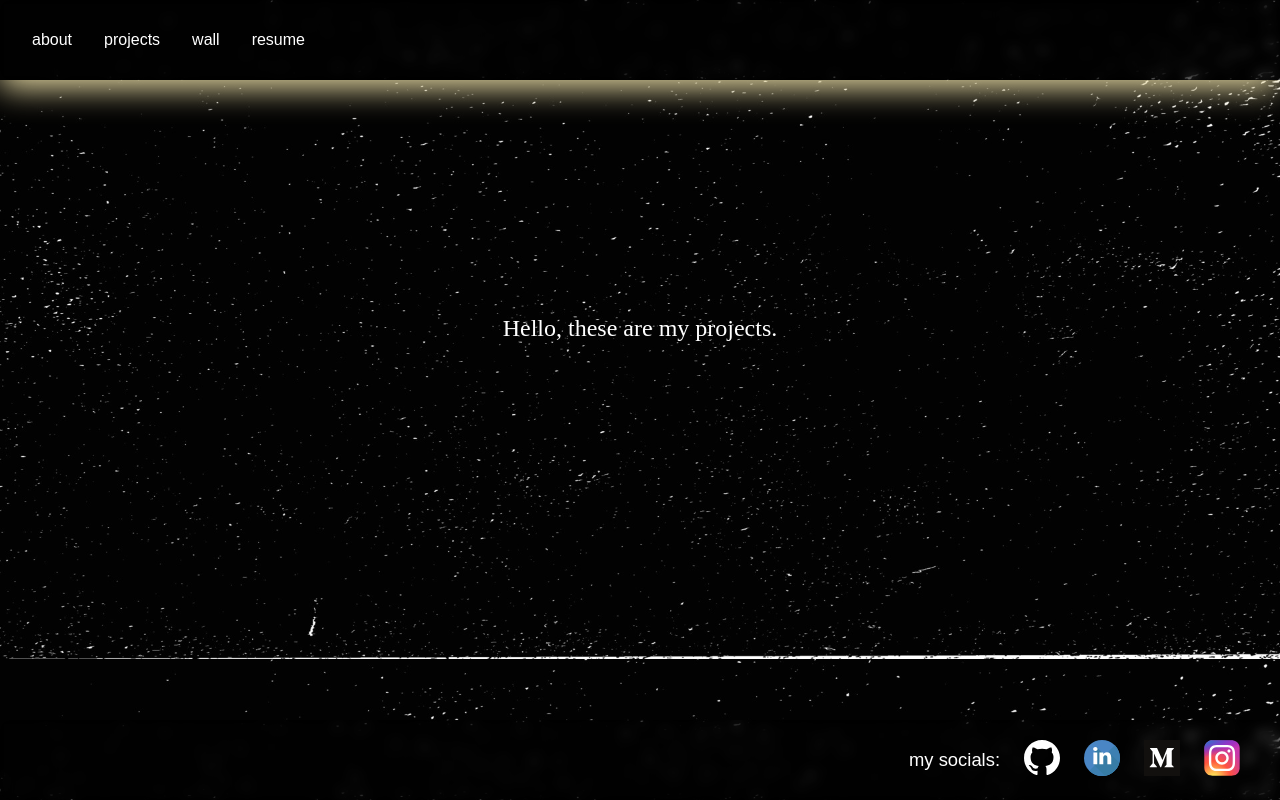
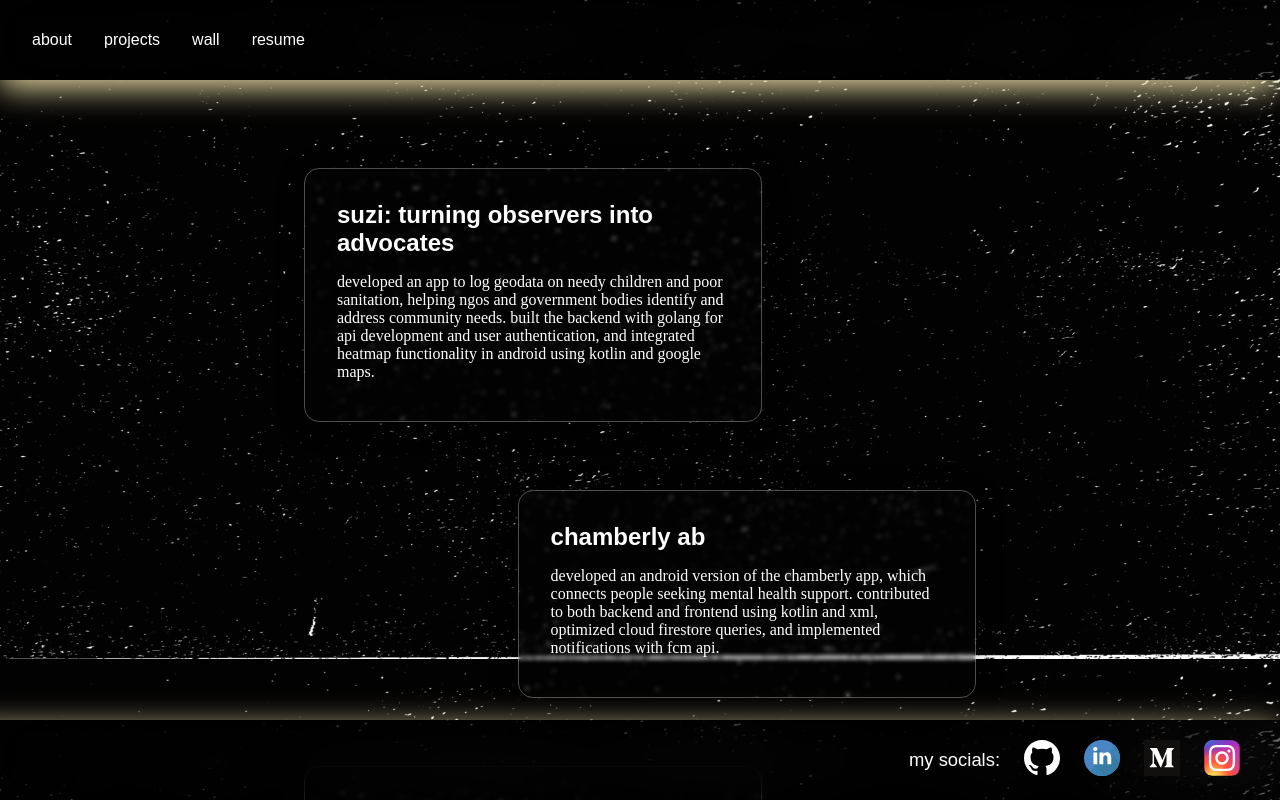
Before and after one commit to fauxriarty/portfolio, a Next.js app: page /projects in a window 1280 px wide. Shown: the top 800 px of the page. Built offline with nearby package versions, Linux system fonts and the light colour scheme.

Commit message:
added projects

```diff
--- a/src/main.scss
+++ b/src/main.scss
@@ -6,7 +6,7 @@ $header-and-footer-margin: 0.5rem;
 $main-padding: 2rem;
 $one-px-in-rem: 0.0625rem;
 $glass-bg: rgba(0, 0, 0, 0.25);
-$glass-blur: blur(6px);
+$glass-blur: blur(24px);
 $glass-border: 0px;
 $glass-shadow: 0 8px 32px 0 rgba(241, 227, 171, 0.974);
 $glass-radius: 0px;
@@ -15,6 +15,7 @@ $glass-radius: 0px;
   margin: 0;
   border: 0;
   padding: 0;
+  text-transform: lowercase;
 }
 
 body {
@@ -159,6 +160,8 @@ footer {
   border-radius: $glass-radius;
   display: flex;
   flex-direction: row;
+  box-shadow: $glass-shadow;
+
   justify-content: flex-end;
   margin-top: $header-and-footer-margin;
   padding: $header-and-footer-padding;
@@ -193,10 +196,12 @@ footer {
   }
 }
 
-.projtext{
+.sec-text{
   display: flex;
   flex-direction: column;
   justify-content: center;
+  justify-self: center;
+  justify-items: center;
   font-size: 1.5rem;
   align-items: center;
   padding: 1rem;
--- /dev/null
+++ b/src/pages/projects.scss
@@ -0,0 +1,70 @@
+.projects-container {
+    display: flex;
+    flex-wrap: wrap;
+    gap: 20px;
+    padding-top: 112px;
+}
+
+.project-card {
+    background: rgba(49, 4, 4, 0);
+    border-radius: 15px;
+    box-shadow: 0 4px 30px rgba(0, 0, 0, 0.2);
+    backdrop-filter: blur(2px);
+    -webkit-backdrop-filter: blur(2px);
+    border: 1px solid rgba(255, 255, 255, 0.3);
+    max-width: 540px;
+    width: 90%;
+    padding: 32px;
+    margin: 24px;
+    transition: transform 0.3s ease, box-shadow 0.3s ease;
+
+    &:hover {
+        transform: translateY(-10px);
+        box-shadow: 0 8px 40px rgba(0, 0, 0, 0.3);
+    }
+
+    &:nth-child(odd) {
+        align-self: flex-start;
+        margin-right: 33%;
+    }
+
+    &:nth-child(even) {
+        align-self: flex-end;
+        margin-left: 33%;
+    }
+    .project-title {
+        font-size: 1.5em;
+        margin-bottom: 10px;
+        color: #fff;
+    }
+
+    .project-description {
+        font-size: 1em;
+        color: #ddd;
+    }
+
+    .project-link {
+        display: inline-block;
+        margin-top: 15px;
+        padding: 10px 20px;
+        background: rgba(255, 255, 255, 0.2);
+        border-radius: 5px;
+        color: #fff;
+        text-decoration: none;
+        transition: background 0.3s ease;
+
+        &:hover {
+            background: rgba(255, 255, 255, 0.3);
+        }
+    }
+}
+
+@media (max-width: 768px) {
+    .project-card:nth-child(odd) {
+        margin-right: auto;
+    }
+
+    .project-card:nth-child(even) {
+        margin-left: auto;
+    }
+}
--- a/src/pages/projects.tsx
+++ b/src/pages/projects.tsx
@@ -1,9 +1,46 @@
 import React from 'react';
+import './projects.scss';
 
-// since routing in next works directly by adding the .tsx in the
-// pages directory.
+const projects = [
+  {
+    id: 1,
+    name: 'SUZI: Turning Observers into Advocates',
+    description: `Developed an app to log geodata on needy children and poor sanitation, helping NGOs and government bodies identify and address community needs. Built the backend with Golang for API development and user authentication, and integrated heatmap functionality in Android using Kotlin and Google Maps.`,
+    githubUrl: 'https://github.com/suzisuzisuzi'
+  },
+  {
+    id: 2,
+    name: 'Chamberly AB',
+    description: `Developed an Android version of the Chamberly App, which connects people seeking mental health support. Contributed to both backend and frontend using Kotlin and XML, optimized Cloud Firestore queries, and implemented notifications with FCM API.`,
+    githubUrl: 'https://github.com/fauxriarty/Chamberly'
+  },
+  {
+    id: 3,
+    name: 'CapAble: Job Search made Inclusive',
+    description: `Created an application to help specially-abled individuals find jobs. Utilized Firebase for real-time data and user authentication, and developed a custom search functionality with dynamic filtering.`,
+    githubUrl: 'https://github.com/fauxriarty/Capable'
+  },
+];
+
 export const Projects = () => {
-    return <p className='projtext'>Hello, these are my projects.</p>;
+  const handleCardClick = (url: string) => {
+    window.open(url, '_blank');
   };
 
-  export default Projects;
+  return (
+    <div className='projects-container'>
+      {projects.map(project => (
+        <div
+          key={project.id}
+          className='project-card'
+          onClick={() => handleCardClick(project.githubUrl)}
+        >
+          <h2>{project.name}</h2>
+          <p>{project.description}</p>
+        </div>
+      ))}
+    </div>
+  );
+};
+
+export default Projects;
--- a/src/pages/wall.tsx
+++ b/src/pages/wall.tsx
@@ -1,7 +1,7 @@
 import React from 'react';
 
 export const Wall = () => {
-    return <p className='projtext'>Leave a message :)</p>;
+    return <p className='sec-text'>Leave a message :)</p>;
   };
 
   export default Wall;
```
Also changed, not shown: src/pages/wall.scss (added).
